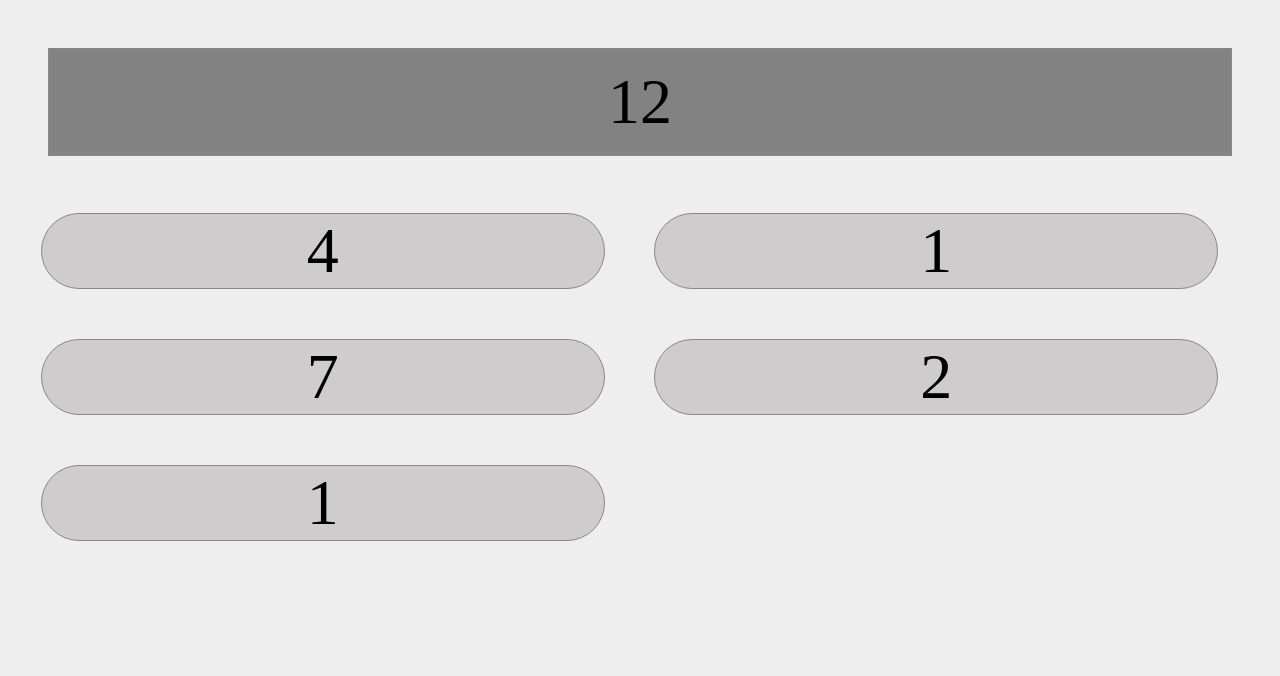
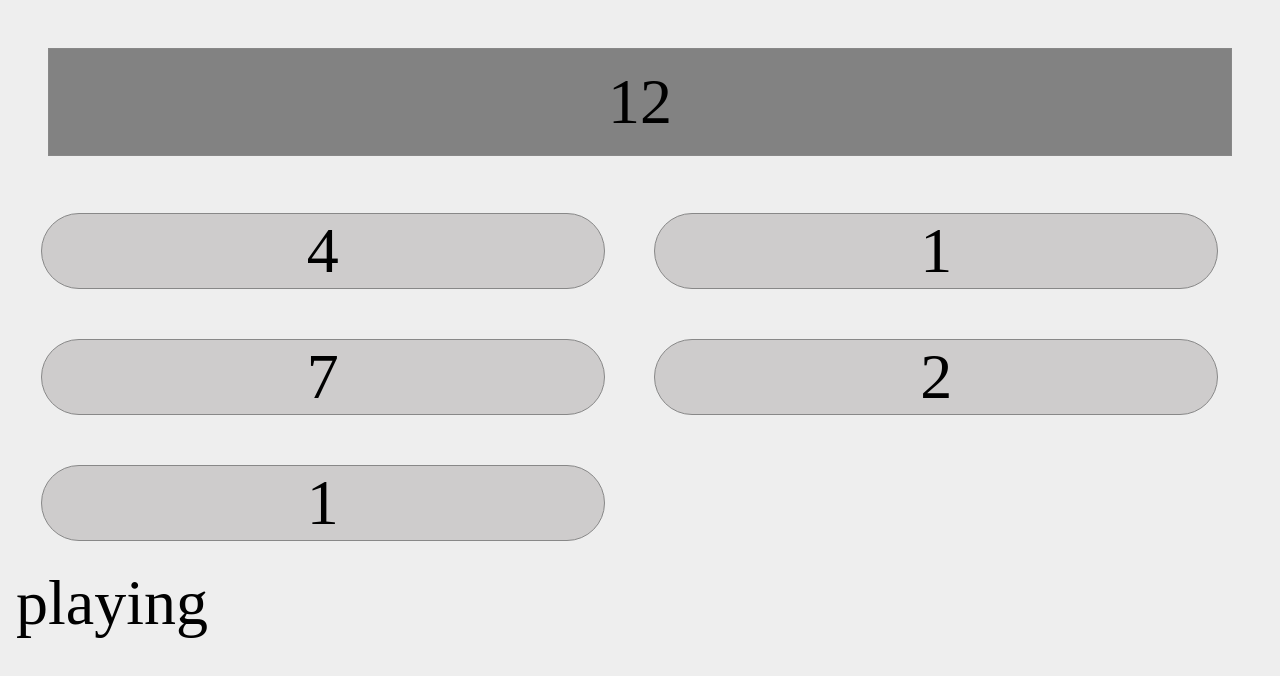
Before and after one commit to ramijan/react_training_08_17, a React app in the folder day_two/number_game/: page / in a window 1280 px wide. Shown: the top 676 px of the page. Built offline with nearby package versions, Linux system fonts and the light colour scheme.

Commit message:
function to determine game status

```diff
--- a/day_two/number_game/src/components/Game.js
+++ b/day_two/number_game/src/components/Game.js
@@ -2,10 +2,12 @@
 import PropTypes from 'prop-types';
 import { randomNumberGenerator } from '../store/util';
 import RandomNumbersPanel from './RandomNumbersPanel';
+import { connect } from 'react-redux';
 
 class Game extends React.Component {
   static propTypes = {
-    numberCount: PropTypes.number.isRequired
+    numberCount: PropTypes.number.isRequired,
+    selectedNumbers: PropTypes.arrayOf(PropTypes.numbers).isRequired
   };
   constructor(props) {
     super();
@@ -17,16 +19,34 @@
     );
     this.target = this.randomNumbers
       .slice(0, this.randomNumbers.length - 2)
-      .reduce((acc, curr) => acc + curr, 0);
+      .reduce((acc, curr) => acc + curr);
   }
+  gameStatus = () => {
+    const sumSelected = this.props.selectedNumbers.reduce(
+      (acc, curr) => acc + this.randomNumbers[curr],
+      0
+    );
+    if (sumSelected > this.target) {
+      return 'lost';
+    }
+    if (sumSelected === this.target) {
+      return 'won';
+    } else {
+      return 'playing';
+    }
+  };
   render() {
+    const gameStatus = this.gameStatus();
     return (
       <div id="game">
         <div id="target">{this.target}</div>
         <RandomNumbersPanel randomNumbers={this.randomNumbers} />
+        {gameStatus}
       </div>
     );
   }
 }
 
-export default Game;
+export default connect((state) => ({
+  selectedNumbers: state.selectedNumbers
+}))(Game);
```
